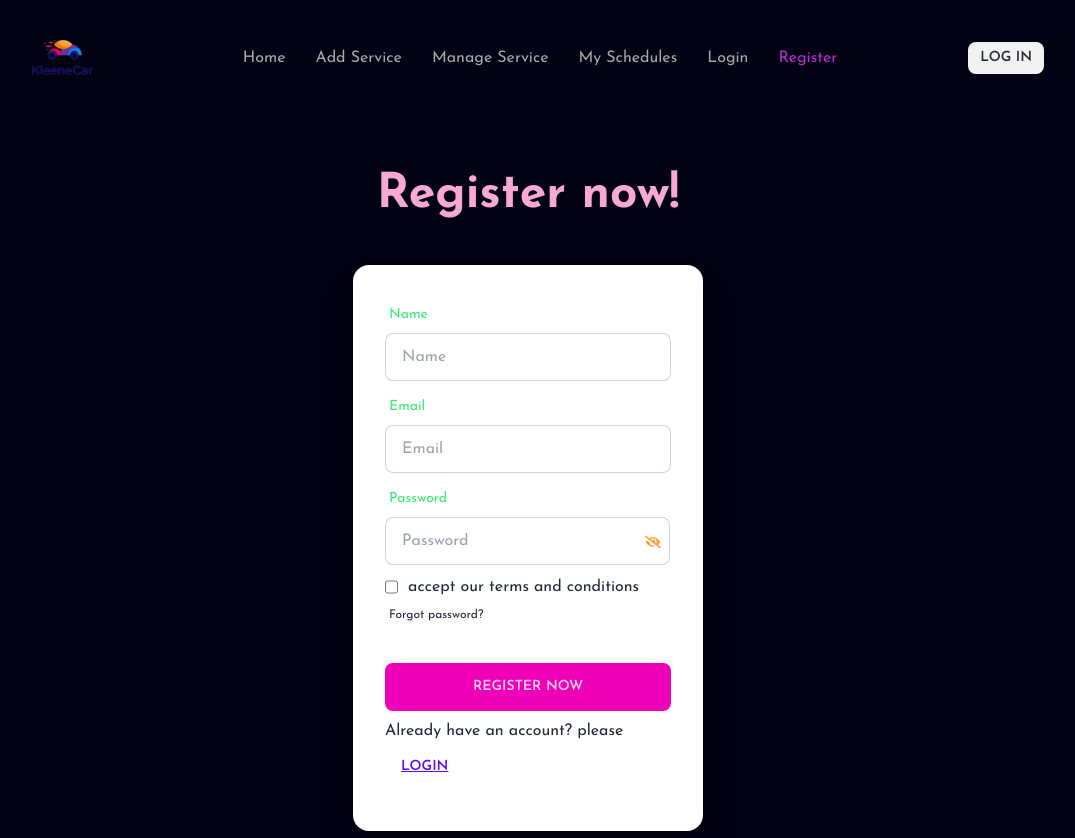
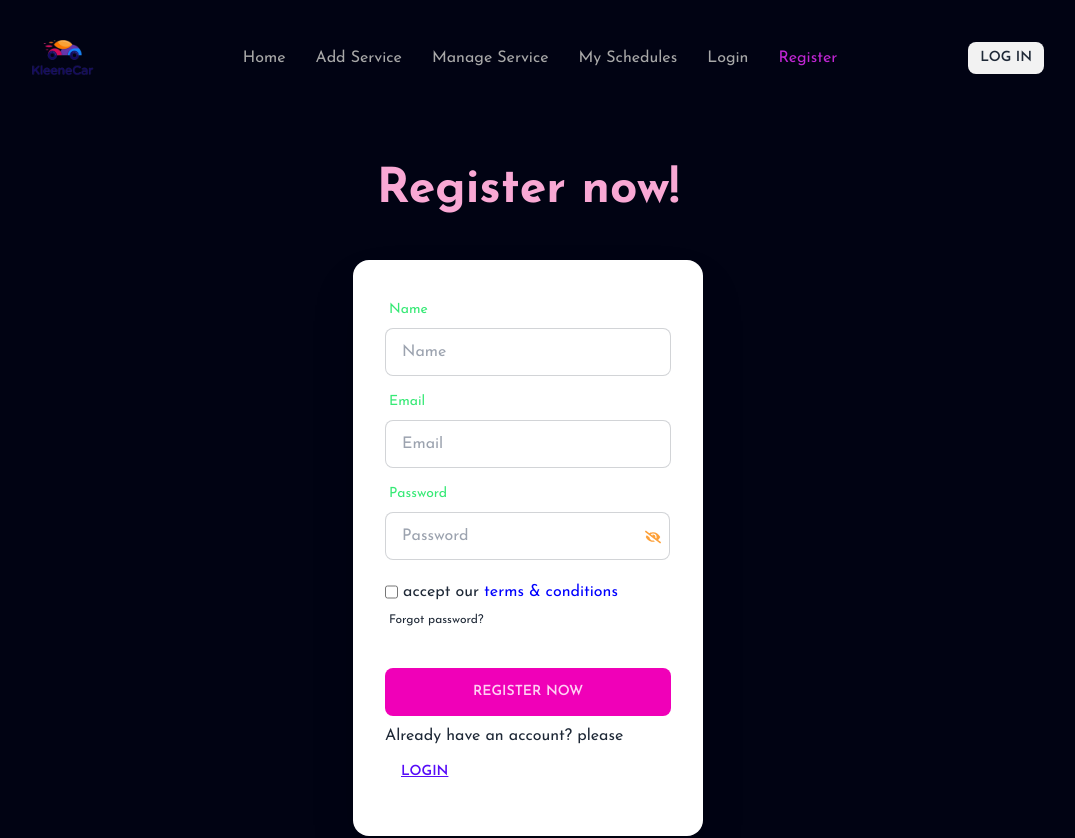
Before and after one commit to nirobutso140/offline-service-web-app, a React (Vite) app: page /register in a window 1280 px wide. Shown: the top 838 px of the page, without its empty margins (112-1187 px from the left). Built offline with nearby package versions, Linux system fonts and the light colour scheme; no server answers.

Commit message:
update terms and conditions style

```diff
--- a/src/Pages/Register/Register.css
+++ b/src/Pages/Register/Register.css
@@ -17,10 +17,16 @@
     right: 10px;
     cursor: pointer;
 }
+.terms_conditions_container{
+    display: flex;
+    margin-top: 20px;
+}
+.terms_conditions_container > input{
+    margin-right: 5px;
+}
 .terms_conditions{
-    display: flex;
-    margin-top: 10px;
+    color: blue;
 }
-.terms_conditions > input{
-    margin-right: 10px;
+.terms_conditions:hover{
+   text-decoration: underline;
 }
--- a/src/Pages/Register/Register.jsx
+++ b/src/Pages/Register/Register.jsx
@@ -93,9 +93,9 @@ const Register = () => {
                                 </div>
 
 
-                                <div className="terms_conditions">
+                                <div className="terms_conditions_container">
                                 <input type="checkbox" name="terms" id="select" />
-                                <label htmlFor="select">accept our terms and conditions</label>
+                                <label htmlFor="select">accept our <a href="" className="terms_conditions">terms & conditions</a></label>
                                 </div>
 
 
```
